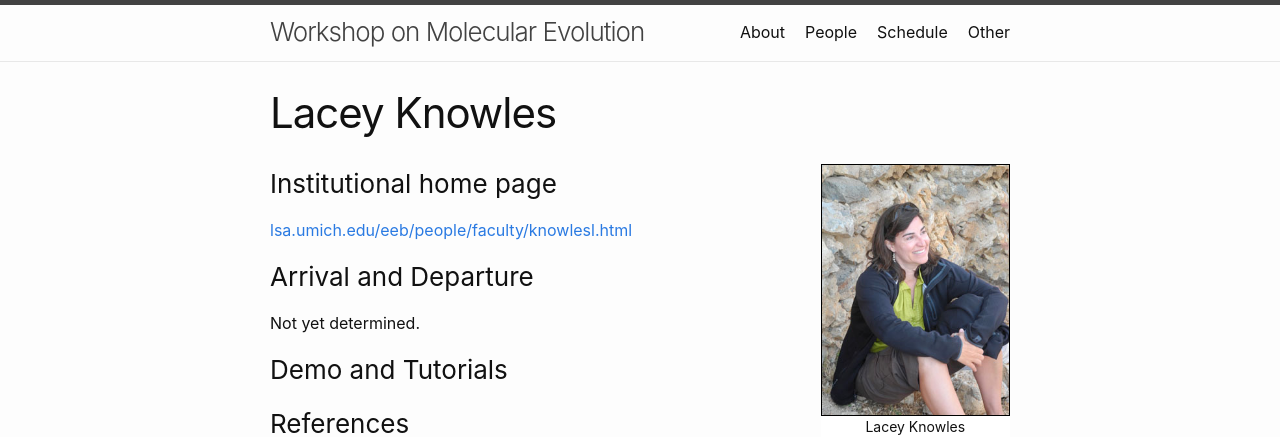
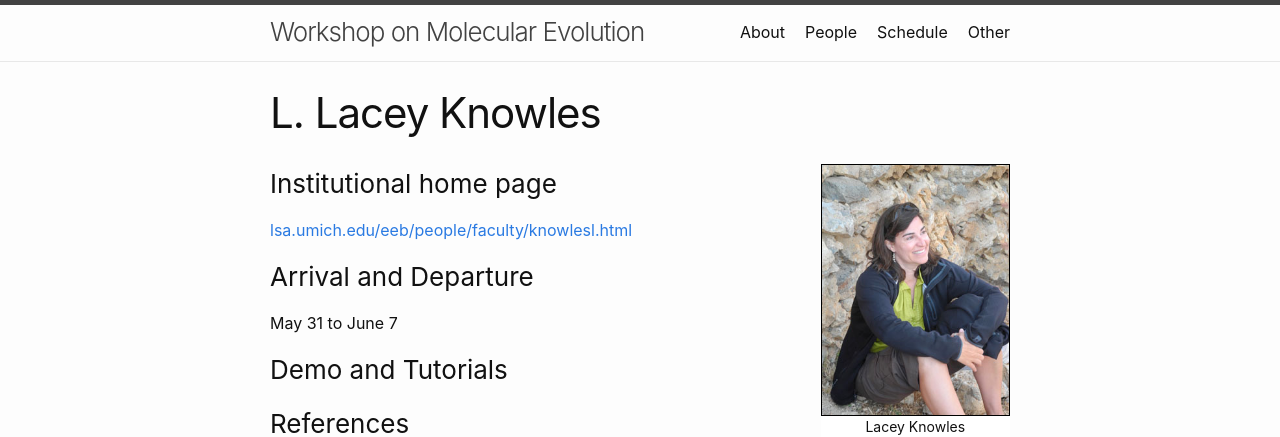
Before and after one commit to molevolworkshop/molevolworkshop.github.io, a Jekyll site: the page built from faculty/knowles/knowles.md, in a window 1280 px wide. Shown: the top 437 px of the page. Built offline with Jekyll 4.4.1, drawn with Linux system fonts in a browser that asks for light colours.

Commit message:
Update knowles.md

```diff
--- a/faculty/knowles/knowles.md
+++ b/faculty/knowles/knowles.md
@@ -1,6 +1,6 @@
 ---
 layout: page
-title: Lacey Knowles
+title: L. Lacey Knowles
 permalink: /faculty-knowles/
 ---
 {% include figure.html description="Lacey Knowles" url="/faculty/knowles/img/Lacey-MOLjpg.jpg" css="image-right" height="250px" %}
@@ -10,7 +10,7 @@ permalink: /faculty-knowles/
 
 ### Arrival and Departure
 
-Not yet determined.
+May 31 to June 7
 
 {% comment %}
 ### Lecture Materials
```
